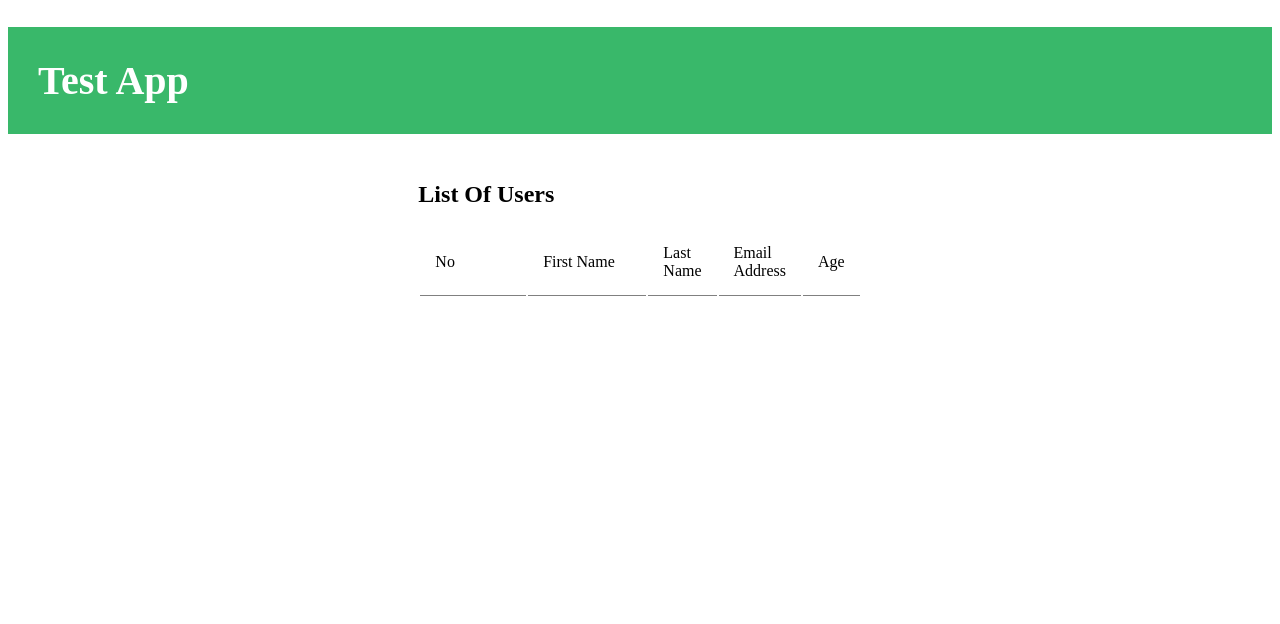
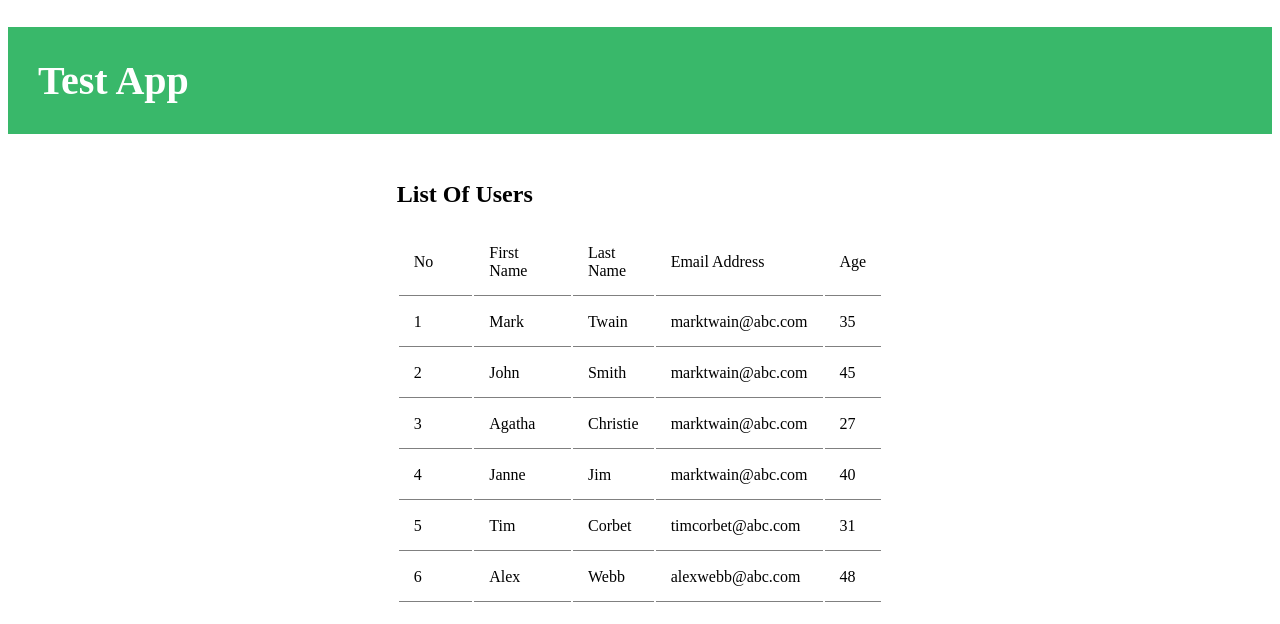
Before and after one commit to STEPHINRACHEL/AngularApp, an Angular app: page / in a window 1280 px wide. Shown: the top 624 px of the page. Built offline with nearby package versions, Linux system fonts and the light colour scheme.

Commit message:
added edit feature

```diff
--- a/src/app/app-routing.module.ts
+++ b/src/app/app-routing.module.ts
@@ -1,9 +1,12 @@
 import { NgModule } from '@angular/core';
 import { Routes, RouterModule } from '@angular/router';
 import { UsersListComponent } from './users-list/users-list.component';
+import { EditUserComponent } from './edit-user/edit-user.component';
+
 
 const routes: Routes = [
-  {path: '', component: UsersListComponent}
+  {path: '', component: UsersListComponent},
+  {path: 'edit', component: EditUserComponent}
 ];
 
 @NgModule({
--- a/src/app/app.module.ts
+++ b/src/app/app.module.ts
@@ -6,12 +6,14 @@ import { AppRoutingModule } from './app-routing.module';
 import { AppComponent } from './app.component';
 import { UsersListComponent } from './users-list/users-list.component';
 import { TopBarComponent } from './top-bar/top-bar.component';
+import { EditUserComponent } from './edit-user/edit-user.component';
 
 @NgModule({
   declarations: [
     AppComponent,
     UsersListComponent,
-    TopBarComponent
+    TopBarComponent,
+    EditUserComponent
   ],
   imports: [
     BrowserModule,
--- /dev/null
+++ b/src/app/edit-user/edit-user.component.html
@@ -0,0 +1 @@
+<p>edit-user works!</p>
--- /dev/null
+++ b/src/app/edit-user/edit-user.component.ts
@@ -0,0 +1,15 @@
+import { Component, OnInit } from '@angular/core';
+
+@Component({
+  selector: 'app-edit-user',
+  templateUrl: './edit-user.component.html',
+  styleUrls: ['./edit-user.component.scss']
+})
+export class EditUserComponent implements OnInit {
+
+  constructor() { }
+
+  ngOnInit() {
+  }
+
+}
--- a/src/app/users-list/users-list.component.html
+++ b/src/app/users-list/users-list.component.html
@@ -9,12 +9,12 @@
             <td>Age</td>
         </thead>
         <tbody>
-            <tr *ngFor="let employee of employees" class="empList">
-                <td><span>{{employee.No}} </span></td>
-                <td><span>{{employee.FirstName}} </span></td>
-                <td><span>{{employee.LastName}}</span> </td>
-                <td><span>{{employee.email}} </span></td>
-                <td><span>{{employee.age}} </span></td>
+            <tr *ngFor="let user of users" class="empList" (click)='editUser(user)'>
+                <td><span>{{user.No}} </span></td>
+                <td><span>{{user.FirstName}} </span></td>
+                <td><span>{{user.LastName}}</span> </td>
+                <td><span>{{user.email}} </span></td>
+                <td><span>{{user.age}} </span></td>
             </tr>
         </tbody>
     </table>
--- a/src/app/users-list/users-list.component.scss
+++ b/src/app/users-list/users-list.component.scss
@@ -13,13 +13,12 @@ td {
     border-bottom: 1px solid gray;
 }
 
-.user-table {
-    // margin: 0 auto;
-    // position: absolute;
-    // top: 10px;
-    // left: 10px;
-}
-
+// .user-table {
+//     margin: 0 auto;
+//     position: absolute;
+//     top: 10px;
+//     left: 10px;
+// }
 .empList span {
     cursor: pointer;
 }
--- a/src/app/users-list/users-list.component.ts
+++ b/src/app/users-list/users-list.component.ts
@@ -1,4 +1,7 @@
 import { Component, OnInit } from '@angular/core';
+import { users } from '../users';
+import { Router } from '@angular/router';
+
 
 @Component({
   selector: 'app-users-list',
@@ -7,7 +10,16 @@ import { Component, OnInit } from '@angular/core';
 })
 export class UsersListComponent implements OnInit {
 
-  constructor() { }
+  users = users;
+  selectedUser: any = {};
+  editUser(user: any): void {
+    this.selectedUser = user;
+    console.log(this.selectedUser);
+    this.router.navigateByUrl('edit');
+  }
+  constructor(private router: Router) {
+
+  }
 
   ngOnInit() {
   }
--- a/src/app/users.ts
+++ b/src/app/users.ts
@@ -1,4 +1,4 @@
-export const employees = [
+export const users = [
     {
       No: 1,
       FirstName: 'Mark',
```
Also changed, not shown: src/app/edit-user/edit-user.component.scss (added), 1 other file (tests, documents, lock files or other folders).
